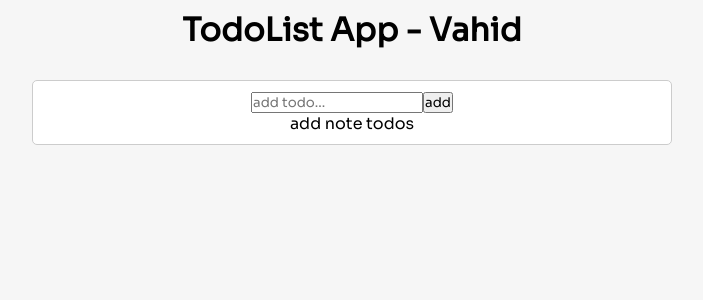
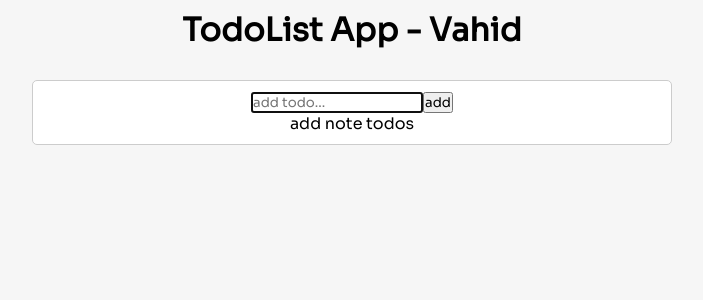
Before and after one commit to VahidTahmasebi/todo-list-react, a React (Create React App) app: page / in a window 1280 px wide. Shown: the top 300 px of the page, without its empty margins (288-991 px from the left). Built offline with nearby package versions, Linux system fonts and the light colour scheme.

Commit message:
Add use ref to input

```diff
--- a/src/components/TodoForm.js
+++ b/src/components/TodoForm.js
@@ -1,8 +1,13 @@
-import { useState } from "react";
+import { useEffect, useRef, useState } from "react";
 
 const TodoForm = (props) => {
   const [inputValue, setInputValue] = useState("");
 
+  const inputRef = useRef(null);
+
+  useEffect(() => {
+    inputRef.current.focus();
+  }, []);
   //   receive text input
   const changeHandler = (e) => {
     setInputValue(e.target.value);
@@ -27,12 +32,24 @@ const TodoForm = (props) => {
     <form onSubmit={submitHandler}>
       {props.edit ? (
         <>
-          <input type='text' value={inputValue} onChange={changeHandler} placeholder="update todo..."/>
+          <input
+            type='text'
+            value={inputValue}
+            onChange={changeHandler}
+            placeholder='update todo...'
+            ref={inputRef}
+          />
           <button type='submit'>Update</button>
         </>
       ) : (
         <>
-          <input type='text' value={inputValue} onChange={changeHandler} placeholder="add todo..."/>
+          <input
+            type='text'
+            value={inputValue}
+            onChange={changeHandler}
+            placeholder='add todo...'
+            ref={inputRef}
+          />
           <button type='submit'>add</button>
         </>
       )}
```
